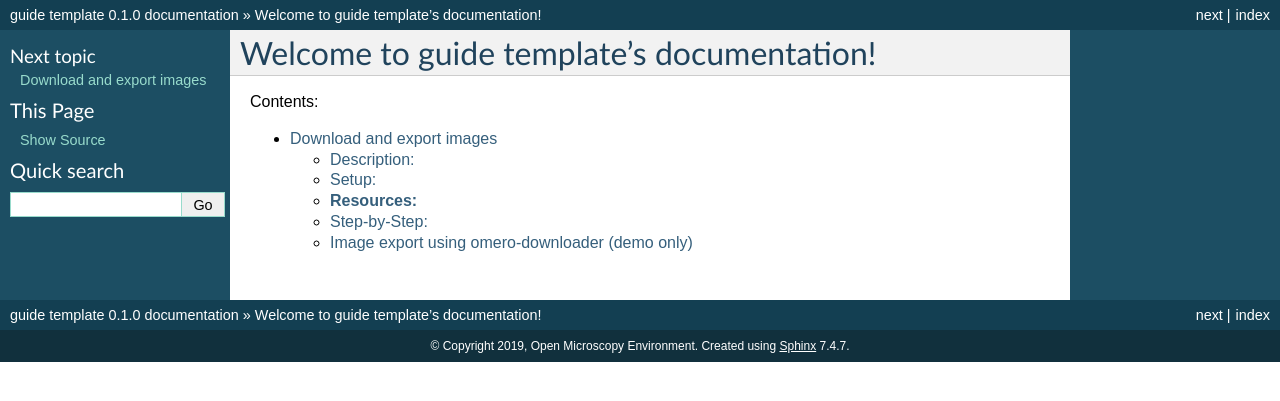
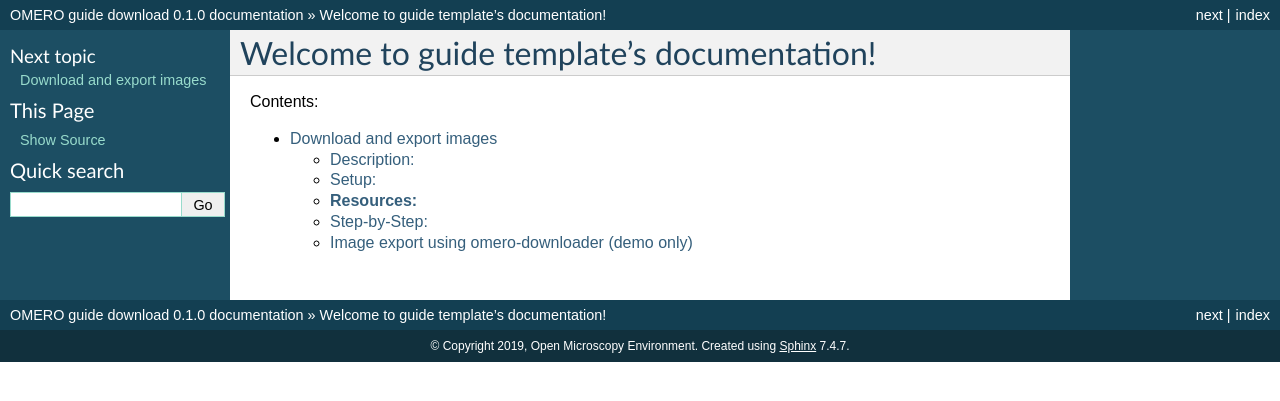
Before and after one commit to ome/omero-guide-download, a Sphinx documentation site: the page built from docs/index.rst, in a window 1280 px wide. Shown: the top 401 px of the page. Built offline with Sphinx 7.4.7, drawn with Linux system fonts in a browser that asks for light colours.

Commit message:
change project name

```diff
--- a/docs/conf.py
+++ b/docs/conf.py
@@ -49,7 +49,7 @@ source_suffix = '.rst'
 master_doc = 'index'
 
 # General information about the project.
-project = u'guide template'
+project = u'OMERO guide download'
 copyright = u'2019, Open Microscopy Environment'
 
 # The version info for the project you're documenting, acts as replacement for
```
